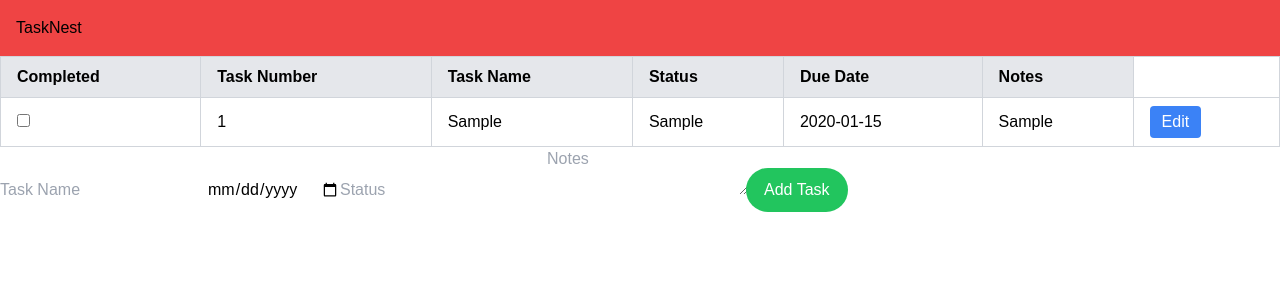
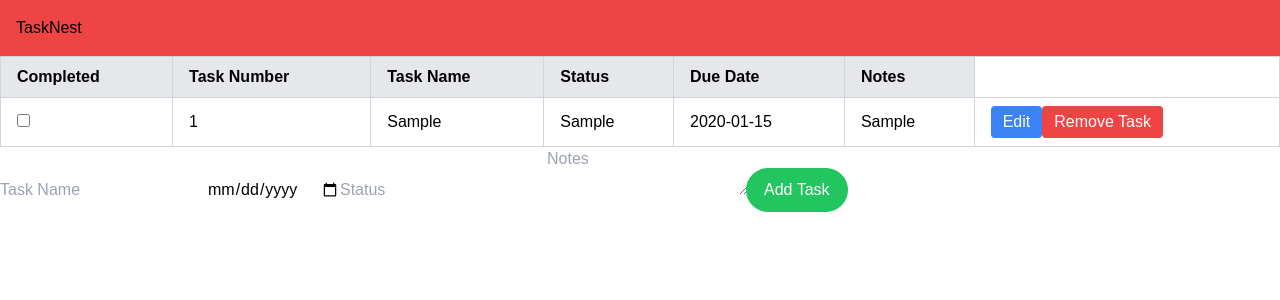
Before and after one commit to g33ya/task-dashboard, a Next.js app: page / in a window 1280 px wide. Both pictures are taken after typing "Sample", "2020-01-15", "Sample", "Sample" into the empty fields and a click on the button "Add Task". Shown: the top 300 px of the page. Built offline with nearby package versions, Linux system fonts and the light colour scheme.

Commit message:
Delete task functionality implemented

```diff
--- a/app/components/table.js
+++ b/app/components/table.js
@@ -33,7 +33,8 @@ export function TaskTable() {
             setTasks(updatedTasks);
             setEditingTask(null); // turn off editing
         } else { // adding a new task!
-            setTasks([...tasks, { ...newTask, completed: false }]);
+            const newTaskWithID = { ...newTask, id: Date.now() };
+            setTasks([...tasks, newTaskWithID]);
         }
 
         setNewTask({
@@ -47,6 +48,10 @@ export function TaskTable() {
     const handleEdit = (task) => {
         setEditingTask(task); // edit selected task
         setNewTask(task); // prefills fields with task's original fields
+    };
+
+    const handleDelete = (taskId) => {
+        setTasks(tasks.filter((task) => task.id !== taskId)); // Remove task by ID
     };
 
     return (
@@ -65,7 +70,7 @@ export function TaskTable() {
                 </thead>
                 <tbody>
                     {tasks.map((task, index) => (
-                        <TableRow key={index} task={task} taskNum={index + 1} onEdit={handleEdit}/>
+                        <TableRow key={index} task={task} taskNum={index + 1} onEdit={handleEdit} removeTask={handleDelete}/>
                     ))}
                 </tbody>
             </table>
@@ -105,6 +110,7 @@ export function TaskTable() {
                     >
                         {editingTask ? "Update Task" : "Add Task"}
                     </button>
+
                 </form>
             </div>
         </div>
--- a/app/components/tablerow.js
+++ b/app/components/tablerow.js
@@ -5,7 +5,7 @@ import { useState } from 'react';
 import { TaskCheckbox } from './checkbox.js';
 
 
-export function TableRow( {task, taskNum, onEdit} ) {
+export function TableRow( {task, taskNum, onEdit, removeTask} ) {
     const [isChecked, setIsChecked] = useState(false);
 
     const handleCheckboxChange = () => {
@@ -26,6 +26,13 @@ export function TableRow( {task, taskNum, onEdit} ) {
                 >
                     Edit
                 </button>
+                <button
+                    type="button"
+                    className="bg-red-500 text-white py-1 px-3 rounded hover:bg-blue-600"
+                    onClick={() => removeTask(task.id)}
+                    >
+                    Remove Task
+                </button>
             </td>
         </tr>
     );
```
